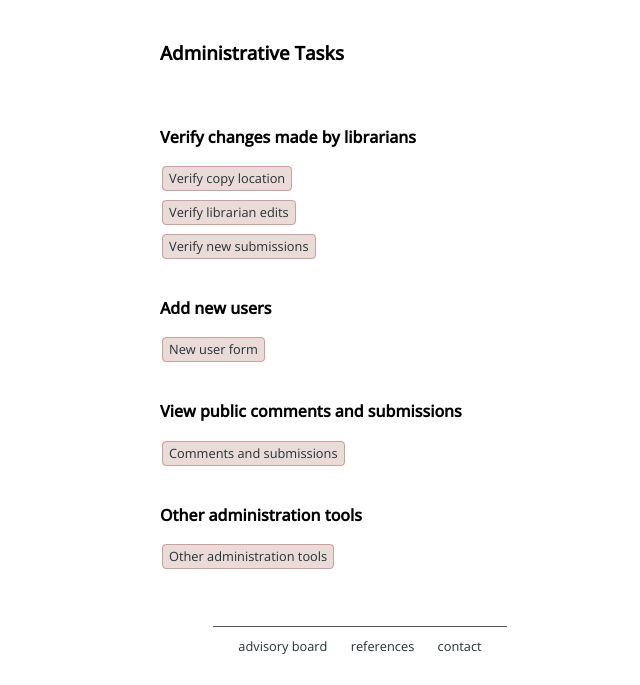
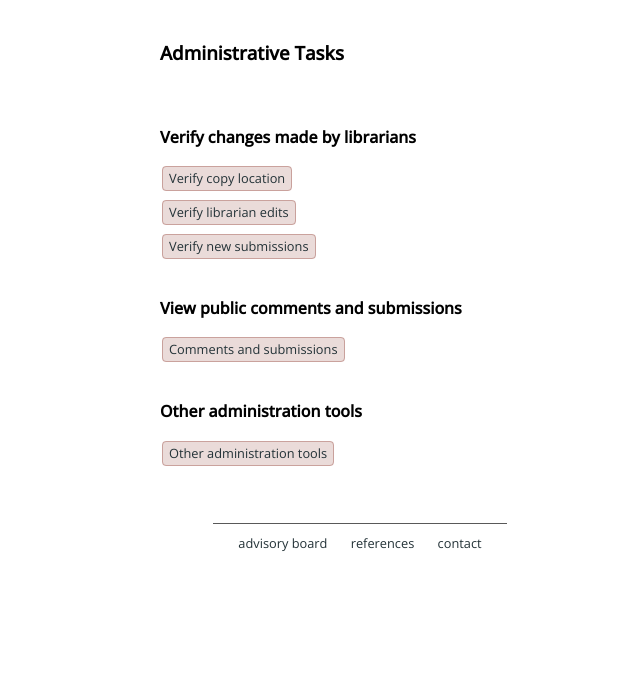
Before and after one commit to upenndigitalscholarship/shakespeare-census, a Django app: template census/templates/census/staff/admin_start_page.html in a window 1280 px wide. Shown: the part 162-847 px from the top of the page, without its empty margins (280-920 px from the left). After the commit the page ends 713 px from the top, so only its background shows below. Run offline with Django 5.2, Linux system fonts and the light colour scheme; the template is opened without the code that fills it, so the values that code supplies are empty; some libraries are stand-ins or nearby versions.

Commit message:
Remove link to signup that doesn't exist anymore

```diff
--- a/census/templates/census/staff/admin_start_page.html
+++ b/census/templates/census/staff/admin_start_page.html
@@ -21,12 +21,6 @@
         </tr>
         <tr>
             <td>
-                <h4>Add new users</h4>
-                <p><a href="{% url 'signup' %}" class="button">New user form</a></p>
-            </td>
-        </tr>
-        <tr>
-            <td>
                 <h4>View public comments and submissions</h4>
                 <p><a href="{% url 'admin:census_contactform_changelist' %}" class="button">Comments and submissions</a></p>
             </td>
```
